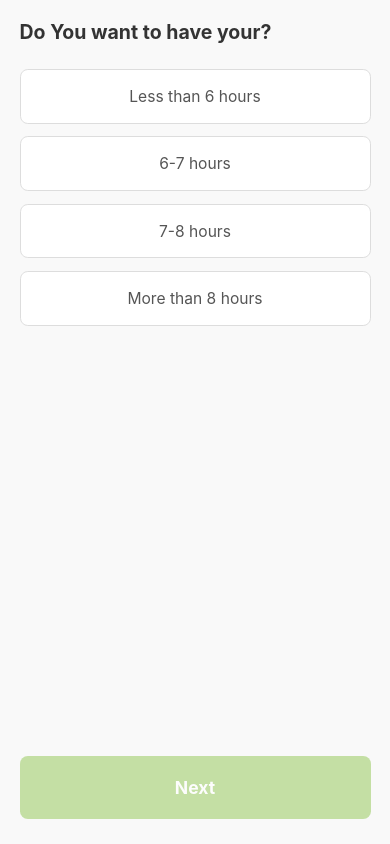
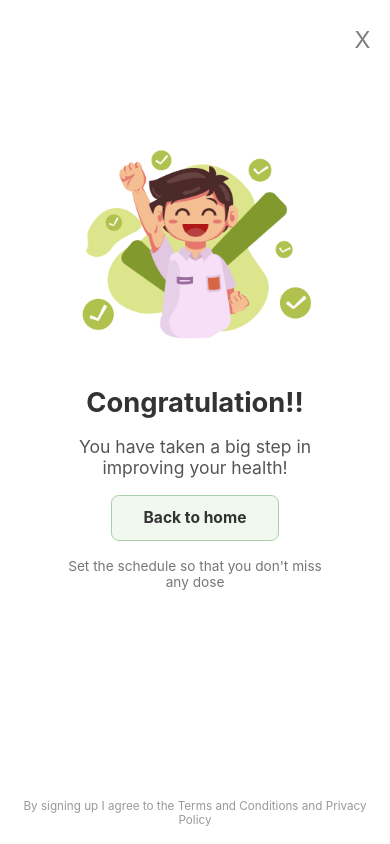
Before and after one commit to KetanKumar3/Life-Essential-App, a React Native app: screen / in a window 390 px wide. Built offline with nearby package versions, Linux system fonts and the light colour scheme.

Commit message:
Code Updated

```diff
--- a/App.js
+++ b/App.js
@@ -1,5 +1,4 @@
 import React from 'react';
-import Shop from './src/components/Shop';
 import Splash from './src/components/Splash';
 import OtpVerification from './src/components/OtpVerification';
 import BasicDetails from './src/components/BasicDetails';
@@ -14,10 +13,13 @@ import CartItemsDisplay from './src/components/CartItemsDisplay';
 import BillingDetails from './src/components/BillingDetails';
 import SurveyDetails from './src/components/SurveyDetails';
 import SurveyDetails2 from './src/components/SurveyDetails2';
+import SurveyTest1 from './src/components/SurveyTest1';
+import SurveyTest2 from './src/components/SurveyTest2';
+import CongratulationScreen from './src/components/CongratulationScreen';
 
 const App = () => {
 return(
-<SurveyDetails2 />
+<CongratulationScreen />
 );
 }
 
--- a/package.json
+++ b/package.json
@@ -10,6 +10,7 @@
     "test": "jest"
   },
   "dependencies": {
+    "@react-native-community/slider": "^4.5.6",
     "@react-navigation/native": "^7.1.6",
     "@react-navigation/native-stack": "^7.3.10",
     "@react-navigation/stack": "^7.2.10",
--- /dev/null
+++ b/src/components/CongratulationScreen.js
@@ -0,0 +1,101 @@
+import React from 'react';
+import { View, Text, StyleSheet, Image, TouchableOpacity, Dimensions } from 'react-native';
+
+const { width, height } = Dimensions.get('window');
+
+const CongratulationScreen = () => {
+  return (
+    <View style={styles.container}>
+      <TouchableOpacity style={styles.closeButton}>
+        <Text style={styles.closeIcon}>X</Text>
+      </TouchableOpacity>
+      <Image
+        source={require('../assets/congratulation.png')} // Replace with your actual image path
+        style={styles.illustration}
+        resizeMode="contain"
+      />
+      <Text style={styles.congratulationText}>Congratulation!!</Text>
+      <Text style={styles.messageText}>You have taken a big step in improving your health!</Text>
+      <TouchableOpacity style={styles.backHomeButton}>
+        <Text style={styles.backHomeText}>Back to home</Text>
+      </TouchableOpacity>
+      <Text style={styles.scheduleReminder}>
+        Set the schedule so that you don't miss any dose
+      </Text>
+      <Text style={styles.termsAndPolicy}>
+        By signing up I agree to the Terms and Conditions and Privacy Policy
+      </Text>
+    </View>
+  );
+};
+
+const styles = StyleSheet.create({
+  container: {
+    flex: 1,
+    alignItems: 'center',
+
+    paddingHorizontal: width * 0.05, // Responsive horizontal padding
+    paddingVertical: height * 0.05, // Responsive vertical padding
+    backgroundColor: '#fff', // Assuming white background
+  },
+  closeButton: {
+    position: 'absolute',
+    top: height * 0.02, // Responsive top margin
+    right: width * 0.03, // Responsive right margin
+    padding: width * 0.02,
+  },
+  closeIcon: {
+    fontSize: width * 0.06, // Responsive close icon size
+    color: 'gray',
+  },
+  illustration: {
+    marginTop: height * 0.10, // Responsive top margin
+    width: width * 0.6, // Responsive image width
+    height: width * 0.6, // Keep aspect ratio
+  },
+  congratulationText: {
+    fontSize: width * 0.07, // Responsive title size
+    fontWeight: 'bold',
+    color: '#333',
+    textAlign: 'center',
+    marginTop: height * 0.03, // Responsive top margin
+  },
+  messageText: {
+    fontSize: width * 0.045, // Responsive message size
+    color: '#555',
+    textAlign: 'center',
+    paddingHorizontal: width * 0.1,
+    marginTop: height * 0.02, // Responsive top margin
+  },
+  backHomeButton: {
+    backgroundColor: '#f0f8f0', // Light green background
+    paddingVertical: height * 0.015, // Responsive vertical padding
+    paddingHorizontal: width * 0.08, // Responsive horizontal padding
+    borderRadius: width * 0.02, // Responsive border radius
+    borderWidth: 1,
+    borderColor: '#a9d1a9', // Light green border
+    marginTop: height * 0.02, // Responsive top margin
+  },
+  backHomeText: {
+    fontSize: width * 0.04, // Responsive button text size
+    color: '#333',
+    fontWeight: 'bold',
+  },
+  scheduleReminder: {
+    fontSize: width * 0.035, // Responsive reminder size
+    color: '#777',
+    textAlign: 'center',
+    paddingHorizontal: width * 0.1,
+    marginTop: height * 0.02, // Responsive top margin
+  },
+  termsAndPolicy: {
+    fontSize: width * 0.03, // Responsive terms size
+    color: '#999',
+    textAlign: 'center',
+    position: 'absolute',
+    bottom: height * 0.02, // Responsive bottom margin
+    paddingHorizontal: width * 0.05,
+  },
+});
+
+export default CongratulationScreen;
--- a/src/components/Splash.js
+++ b/src/components/Splash.js
@@ -1,6 +1,7 @@
 import React, { useState, useRef } from 'react';
 import { View, Text, ScrollView, StyleSheet, Dimensions, Image, TouchableOpacity } from 'react-native';
 import PhoneInput from 'react-native-phone-number-input';
+
 
 const { width: screenWidth, height: screenHeight } = Dimensions.get('window');
 
@@ -9,6 +10,7 @@ const Page = ({ children }) => {
 };
 
 const Splash = () => {
+
   const [currentPage, setCurrentPage] = useState(0);
   const scrollViewRef = useRef();
   const pageCount = 4; // Number of pages
@@ -17,6 +19,8 @@ const Splash = () => {
     const page = Math.round(event.nativeEvent.contentOffset.x / screenWidth);
     setCurrentPage(page);
   };
+
+
 
   return (
     <View style={styles.container}>
@@ -66,7 +70,7 @@ const Splash = () => {
                   textInputStyle={styles.phoneInputTextInput}
                   codeTextStyle={styles.phoneInputCodeText}
                 />
-                <TouchableOpacity style={styles.generateOTPButton}>
+                <TouchableOpacity style={styles.generateOTPButton}  >
                   <Text style={styles.generateOTPText}>Generate OTP</Text>
                 </TouchableOpacity>
 
--- a/src/components/SurveyDetails2.js
+++ b/src/components/SurveyDetails2.js
@@ -32,6 +32,7 @@ const SurveyDetails2 = () => {
   return (
     <View style={styles.container}>
       <ScrollView style={styles.content}>
+
         <Text style={styles.question}>Do You want to have your?</Text>
         {options.map((option, index) => (
           <TouchableOpacity
--- /dev/null
+++ b/src/components/SurveyTest1.js
@@ -0,0 +1,110 @@
+import React, { useState } from 'react';
+import { View, Text, StyleSheet, Dimensions } from 'react-native';
+import Slider from '@react-native-community/slider'; // Ensure you have this installed
+
+const { width, height } = Dimensions.get('window');
+
+const SurveyTest1 = () => {
+  const [sleepRating, setSleepRating] = useState(1);
+
+  const handleSliderChange = (value) => {
+    setSleepRating(Math.round(value)); // Round to the nearest integer
+  };
+
+  const getRatingText = () => {
+    if (sleepRating <= 3) {
+      return 'Not Good';
+    } else if (sleepRating <= 7) {
+      return 'Okay';
+    } else {
+      return 'Good';
+    }
+  };
+
+  return (
+    <View style={styles.container}>
+      <View style={styles.header}>
+        <Text style={styles.emoji}>😴</Text>
+        <Text style={styles.greeting}>Good Morning, David</Text>
+        <Text style={styles.question}>How was your sleep last night?</Text>
+      </View>
+      <View style={styles.sliderContainer}>
+        <Slider
+          style={styles.slider}
+          minimumValue={1}
+          maximumValue={10}
+          step={1}
+          value={sleepRating}
+          onValueChange={handleSliderChange}
+          minimumTrackTintColor="#8fbc8f" // Dark sea green
+          maximumTrackTintColor="#ccc"
+          thumbTintColor="#a9d1a9" // Light sea green
+        />
+        <View style={styles.scale}>
+          {Array.from({ length: 10 }, (_, i) => (
+            <Text key={i} style={styles.scaleValue}>{i + 1}</Text>
+          ))}
+        </View>
+        <Text style={styles.ratingText}>
+          {getRatingText()} ({sleepRating}/10)
+        </Text>
+      </View>
+    </View>
+  );
+};
+
+const styles = StyleSheet.create({
+  container: {
+    flex: 1,
+    backgroundColor: '#fff',
+    padding: width * 0.05,
+    alignItems: 'center',
+    justifyContent: 'center',
+  },
+  header: {
+    alignItems: 'center',
+    marginBottom: height * 0.05,
+  },
+  emoji: {
+    fontSize: width * 0.2,
+    marginBottom: height * 0.01,
+  },
+  greeting: {
+    fontSize: width * 0.045,
+    color: '#555',
+    marginBottom: height * 0.005,
+  },
+  question: {
+    fontSize: width * 0.055,
+    fontWeight: 'bold',
+    color: '#333',
+    textAlign: 'center',
+  },
+  sliderContainer: {
+    width: '90%',
+    alignItems: 'center',
+  },
+  slider: {
+    width: '100%',
+    height: height * 0.05,
+  },
+  scale: {
+    flexDirection: 'row',
+    justifyContent: 'space-between',
+    paddingHorizontal: width * 0.02,
+    marginTop: height * 0.01,
+    width: '100%',
+  },
+  scaleValue: {
+    fontSize: width * 0.035,
+    color: '#777',
+  },
+  ratingText: {
+    fontSize: width * 0.045,
+    fontWeight: 'bold',
+    marginTop: height * 0.03,
+    color: '#4CAF50', // Green for good by default
+  },
+});
+
+export default SurveyTest1;
--- /dev/null
+++ b/src/components/SurveyTest2.js
@@ -0,0 +1,110 @@
+import React, { useState } from 'react';
+import { View, Text, StyleSheet, Dimensions } from 'react-native';
+import Slider from '@react-native-community/slider'; // Ensure you have this installed
+
+const { width, height } = Dimensions.get('window');
+
+const SurveyTest2 = () => {
+  const [sleepRating, setSleepRating] = useState(1);
+
+  const handleSliderChange = (value) => {
+    setSleepRating(Math.round(value)); // Round to the nearest integer
+  };
+
+  const getRatingText = () => {
+    if (sleepRating <= 3) {
+      return 'Not Good';
+    } else if (sleepRating <= 7) {
+      return 'Okay';
+    } else {
+      return 'Good';
+    }
+  };
+
+  return (
+    <View style={styles.container}>
+      <View style={styles.header}>
+        <Text style={styles.emoji}>😍</Text>
+        <Text style={styles.greeting}>Good Evening, David</Text>
+        <Text style={styles.question}>How was your mood?</Text>
+      </View>
+      <View style={styles.sliderContainer}>
+        <Slider
+          style={styles.slider}
+          minimumValue={1}
+          maximumValue={10}
+          step={1}
+          value={sleepRating}
+          onValueChange={handleSliderChange}
+          minimumTrackTintColor="#8fbc8f" // Dark sea green
+          maximumTrackTintColor="#ccc"
+          thumbTintColor="#a9d1a9" // Light sea green
+        />
+        <View style={styles.scale}>
+          {Array.from({ length: 10 }, (_, i) => (
+            <Text key={i} style={styles.scaleValue}>{i + 1}</Text>
+          ))}
+        </View>
+        <Text style={styles.ratingText}>
+          {getRatingText()} ({sleepRating}/10)
+        </Text>
+      </View>
+    </View>
+  );
+};
+
+const styles = StyleSheet.create({
+  container: {
+    flex: 1,
+    backgroundColor: '#fff',
+    padding: width * 0.05,
+    alignItems: 'center',
+    justifyContent: 'center',
+  },
+  header: {
+    alignItems: 'center',
+    marginBottom: height * 0.05,
+  },
+  emoji: {
+    fontSize: width * 0.2,
+    marginBottom: height * 0.01,
+  },
+  greeting: {
+    fontSize: width * 0.045,
+    color: '#555',
+    marginBottom: height * 0.005,
+  },
+  question: {
+    fontSize: width * 0.055,
+    fontWeight: 'bold',
+    color: '#333',
+    textAlign: 'center',
+  },
+  sliderContainer: {
+    width: '90%',
+    alignItems: 'center',
+  },
+  slider: {
+    width: '100%',
+    height: height * 0.05,
+  },
+  scale: {
+    flexDirection: 'row',
+    justifyContent: 'space-between',
+    paddingHorizontal: width * 0.02,
+    marginTop: height * 0.01,
+    width: '100%',
+  },
+  scaleValue: {
+    fontSize: width * 0.035,
+    color: '#777',
+  },
+  ratingText: {
+    fontSize: width * 0.045,
+    fontWeight: 'bold',
+    marginTop: height * 0.03,
+    color: '#4CAF50', // Green for good by default
+  },
+});
+
+export default SurveyTest2;
```
Also changed, not shown: src/assets/congratulation.png (added), 1 other file (tests, documents, lock files or other folders).
